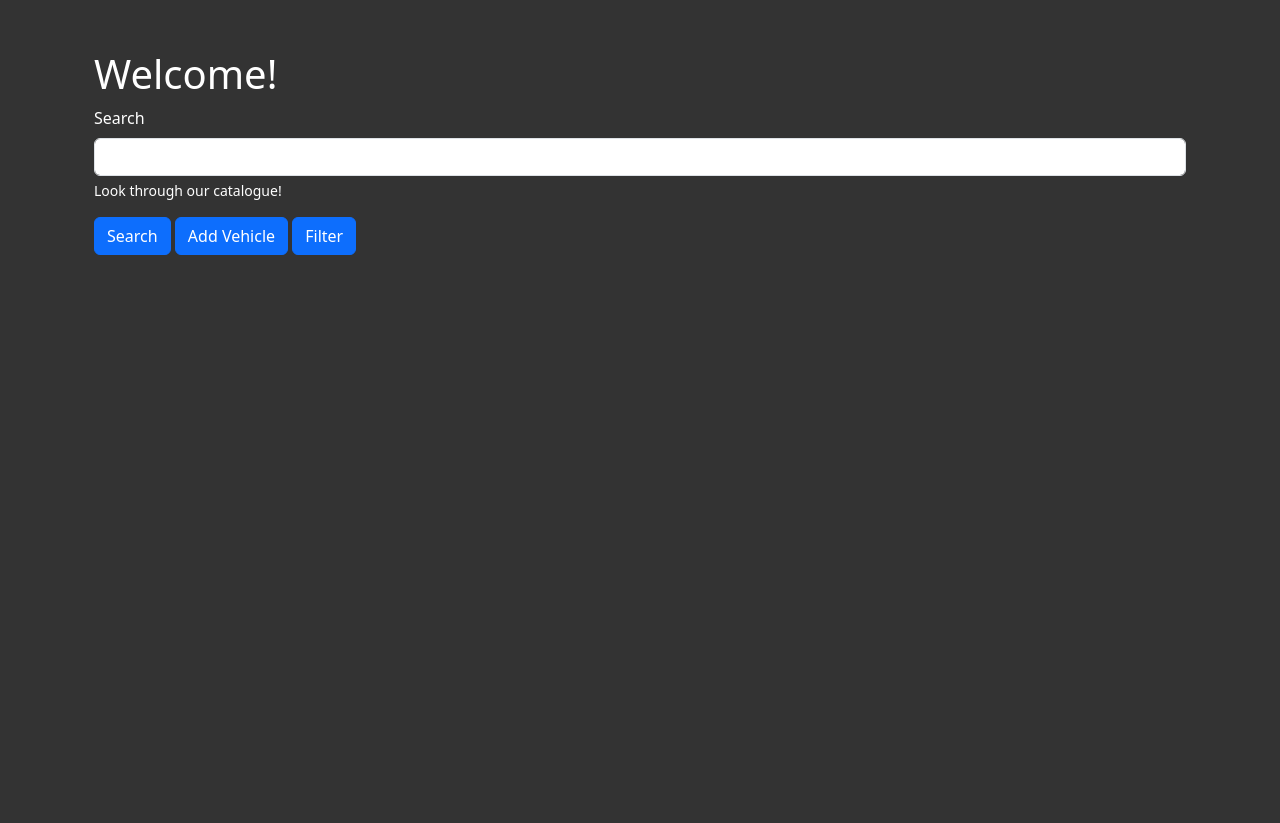
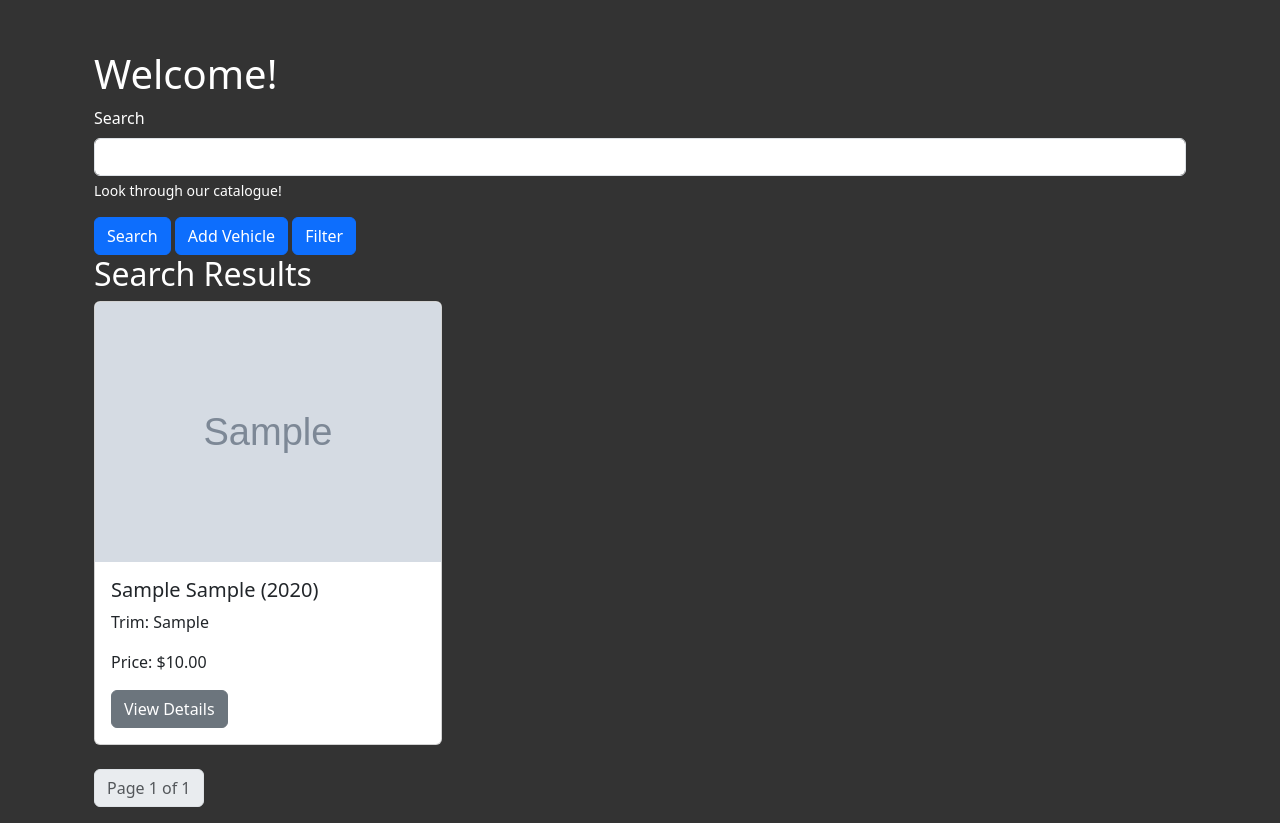
Before and after one commit to amirablhsn/CSCI2040U, a Django app: page / in a window 1280 px wide. Before the commit the page ends 255 px from the top, so only its background shows below. Run offline with Django 5.2, Linux system fonts and the light colour scheme; tables that the repository leaves empty hold one stand-in row (values such as "Sample post"); grey boxes marked "Sample" are stand-in pictures.

Commit message:
Reformatted display (21 cars per page)

```diff
--- a/catalogue/templates/search.html
+++ b/catalogue/templates/search.html
@@ -35,6 +35,23 @@
                 </div>
             {% endfor %}
         </div>
+
+        <!-- Pagination -->
+        <nav>
+            <ul class="pagination">
+                {% if vehicles.has_previous %}
+                    <li class="page-item"><a class="page-link" href="?page=1">First</a></li>
+                    <li class="page-item"><a class="page-link" href="?page={{ vehicles.previous_page_number }}">Previous</a></li>
+                {% endif %}
+
+                <li class="page-item disabled"><a class="page-link">Page {{ vehicles.number }} of {{ vehicles.paginator.num_pages }}</a></li>
+
+                {% if vehicles.has_next %}
+                    <li class="page-item"><a class="page-link" href="?page={{ vehicles.next_page_number }}">Next</a></li>
+                    <li class="page-item"><a class="page-link" href="?page={{ vehicles.paginator.num_pages }}">Last</a></li>
+                {% endif %}
+            </ul>
+        </nav>
     {% else %}
         {% if query != "" %}
             <p>No results found for "{{ query }}"</p>
--- a/catalogue/views.py
+++ b/catalogue/views.py
@@ -7,18 +7,24 @@ from django.http import HttpResponseRedirect
 from django.urls import reverse
 from django.contrib import messages
 from django.shortcuts import redirect
+from django.core.paginator import Paginator
 
 # Create your views here.
 def search(request):
     query = request.GET.get("catalogue-search", "")
-    vehicles = []
+    vehicles = Vehicle.objects.all()
+
     if query:
-        vehicles = Vehicle.objects.annotate(
+        vehicles = vehicles.annotate(
             combined=Concat("make", Value(" "), "model", Value(" "), "trim")
-            ).filter(combined__icontains=query)
+        ).filter(combined__icontains=query)
 
+    # Pagination: Show 21 vehicles per page
+    paginator = Paginator(vehicles, 21)
+    page_number = request.GET.get("page")
+    vehicles_page = paginator.get_page(page_number)
 
-    return render(request, "search.html", {"vehicles" : vehicles, "query" : query})
+    return render(request, "search.html", {"vehicles": vehicles_page, "query": query})
 
 def filter(request):
     """Filters vehicles based on request parameters."""
```
